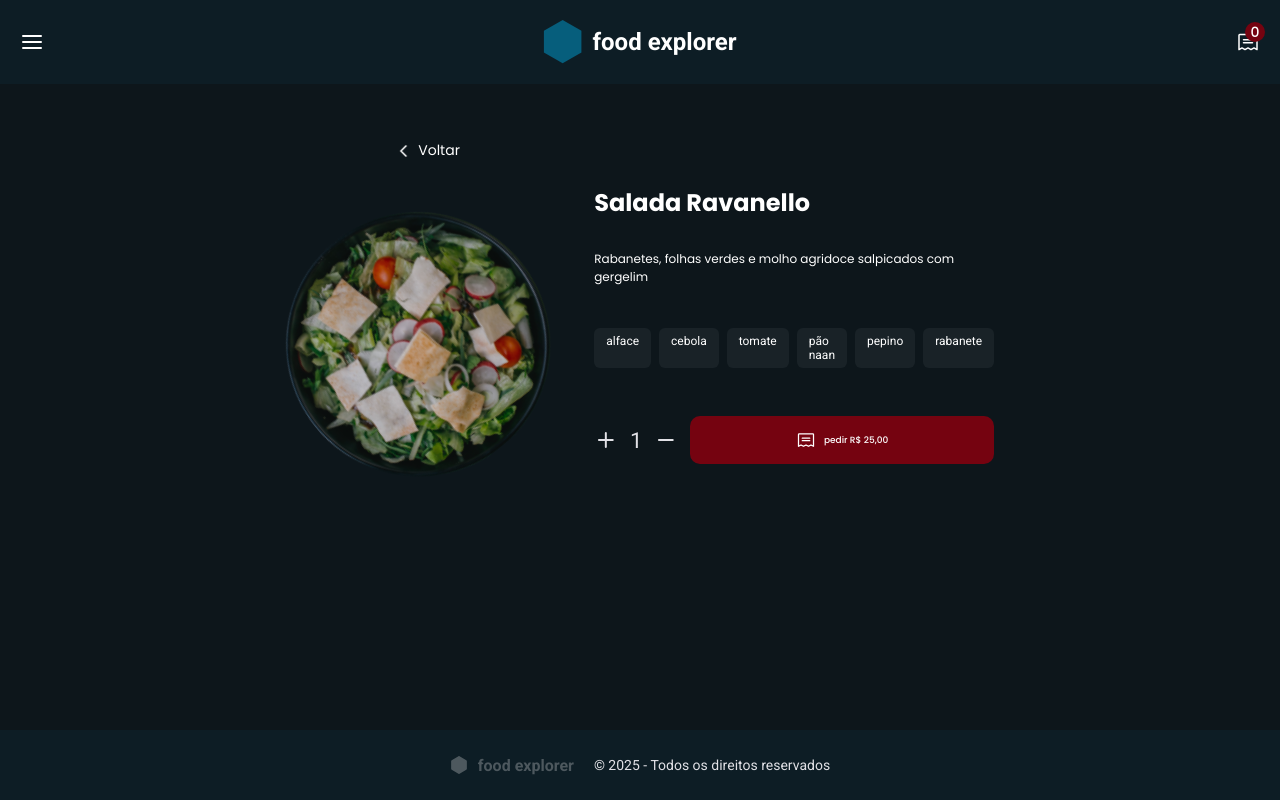
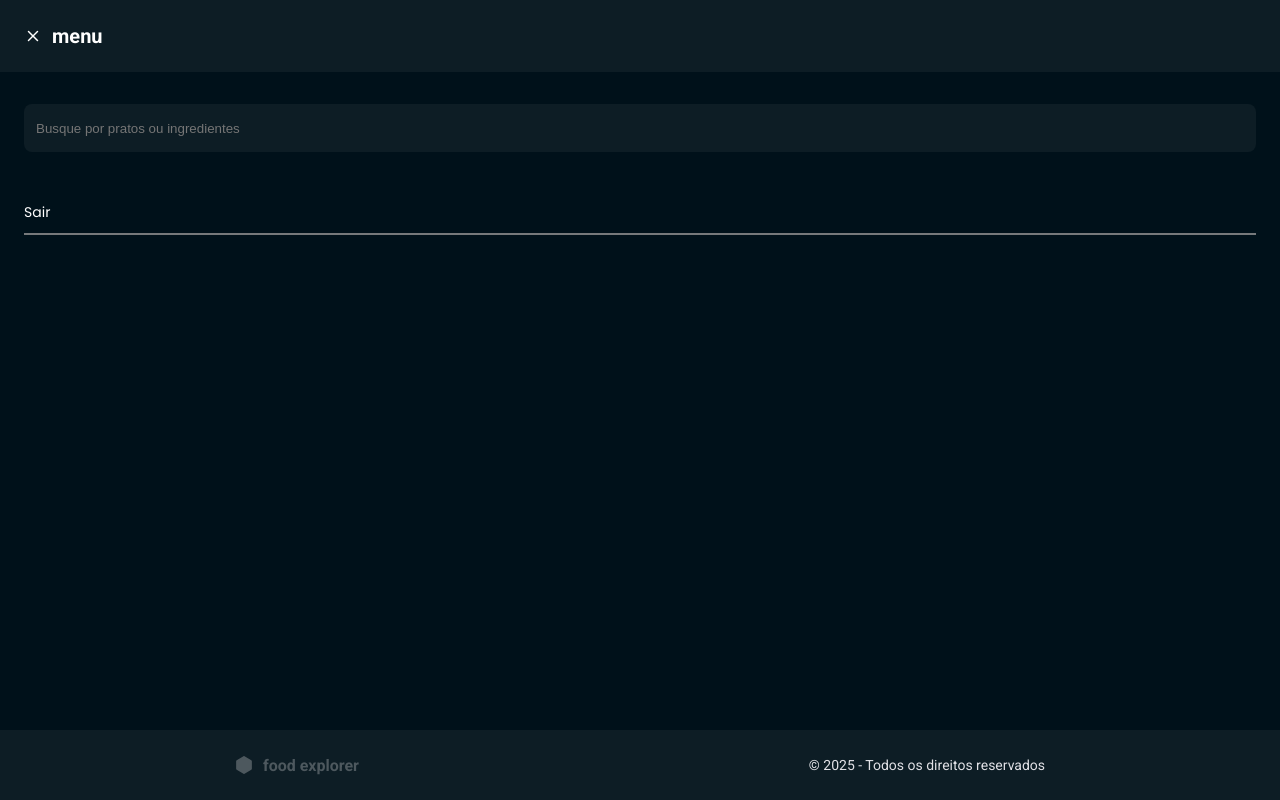
Before and after one commit to phrsilva/food-explorer-frontend, a React (Vite) app: page / in a window 1280 px wide. Built offline with nearby package versions, Linux system fonts and the light colour scheme.

Commit message:
componente de menu lateral

```diff
--- a/src/componentes/menuLateral/index.jsx
+++ b/src/componentes/menuLateral/index.jsx
@@ -0,0 +1,21 @@
+import {Container, Cabecalho, Corpo, RodapeMenu} from "./styles"
+import { FiX } from "react-icons/fi"
+import {Entrada} from "../../componentes/entrada"
+import { BotaoDeTexto } from "../botaoDeTexto"
+
+export function MenuLateral() {
+    return (
+        <Container>
+            <Cabecalho>
+                <FiX />
+                <h1>menu</h1>
+            </Cabecalho>
+            <Corpo>
+               <Entrada type="text" placeholder="Busque por pratos ou ingredientes"/>
+               <BotaoDeTexto title="Sair" />
+               <span></span>
+            </Corpo>
+            <RodapeMenu/>
+        </Container>
+    )
+}
--- a/src/componentes/menuLateral/styles.js
+++ b/src/componentes/menuLateral/styles.js
@@ -0,0 +1,59 @@
+import styled from "styled-components";
+import { Rodape } from "../rodape";
+
+
+export const Container = styled.div`
+
+    display: flex;
+    flex-direction: column;
+    height: 100vh;
+
+`
+export const Cabecalho = styled.div`
+
+    display: flex;
+    flex-direction: row;
+    align-items: center;
+    gap: 1rem;
+
+    background-color: ${({theme}) => theme.ESCURO.ESCURO_900};
+    padding: 2.4rem;
+
+    svg {
+
+        font-size: 1.8rem;
+        cursor: pointer;
+
+
+        &:hover {
+            transform: scale(1.2);
+        }
+    }
+
+`
+
+
+export const Corpo = styled.div`
+
+    display: flex;
+    flex-direction: column;
+    flex-grow: 1;
+
+    gap: 1rem;
+    padding: 2.4rem;
+
+    button {
+        align-self: flex-start;
+    }
+
+    span {
+        border: 1px solid ${({theme}) => theme.CLARO.CLARO_600};
+    }
+`
+
+export const RodapeMenu = styled(Rodape)`
+    width: 100%;
+    text-align: center ;
+    padding: 1rem;
+
+`
--- a/src/componentes/rodape/styles.js
+++ b/src/componentes/rodape/styles.js
@@ -11,7 +11,7 @@ export const Container = styled.div`
     bottom: 0;
 
     flex-direction: inline;
-    justify-content: space-between;
+    justify-content: space-around;
     height: 7rem;
 
     width: 100%;
@@ -26,10 +26,8 @@ export const Container = styled.div`
         display: flex;
         margin: 0 auto;
         align-items: center;
-        justify-content: center;
         gap: 2rem;
         bottom: 0;
-        position: fixed;
 
     }
 
--- a/src/estilos/global.js
+++ b/src/estilos/global.js
@@ -14,7 +14,7 @@ export default createGlobalStyle`
 
     body {
         font-family: 'Roboto', sans-serif;
-        background-color: ${({theme}) => theme.ESCURO.ESCURO_800};
+        background-color: ${({theme}) => theme.ESCURO.ESCURO_600};
         color: ${({theme}) => theme.CLARO.CLARO_100};
 
     }
--- a/src/rotas/app.routes.jsx
+++ b/src/rotas/app.routes.jsx
@@ -1,10 +1,11 @@
 import { Routes, Route } from "react-router-dom";
 import {Prato} from "../paginas/prato"
+import {MenuLateral} from "../componentes/menuLateral"
 
 export function RotasDeAplicacao() {
     return (
         <Routes>
-            <Route path="/" element={<Prato />} />
+            <Route path="/" element={<MenuLateral />} />
         </Routes>
     );
 }
```
